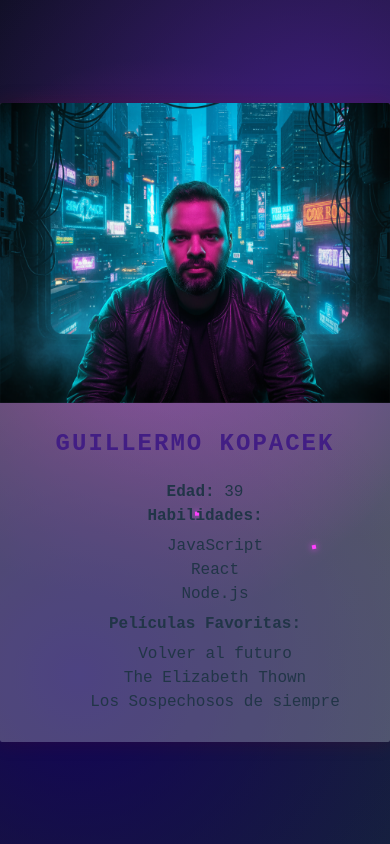
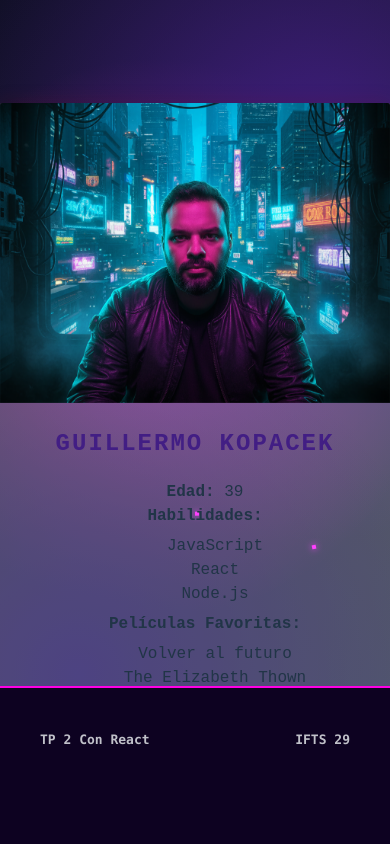
Before and after one commit to fraperrone/itfs29-FE-TPO2, a React (Vite) app: page / in a window 390 px wide. Built offline with nearby package versions, Linux system fonts and the light colour scheme.

Commit message:
Se continuo trabajando en la responsibidad del footer se modifo media query del footer en App.css

```diff
--- a/src/App.css
+++ b/src/App.css
@@ -4,6 +4,7 @@
   margin: 0 auto;
   padding: 2rem;
   text-align: center;
+
 }
 
 .logo {
@@ -34,6 +35,15 @@
   }
 }
 
+@media (max-width: 465px) {
+  #root{
+    margin: 0;
+    padding: 0;
+
+    width: 100%;
+  }
+}
+
 .card {
   padding: 2em;
 }
--- a/src/components/footer/footer.jsx
+++ b/src/components/footer/footer.jsx
@@ -44,14 +44,14 @@ const footerContainerRef = useRef(null);
         {/* Columna 1: Información del Proyecto */}
         <div className={styles.footerSection}>
           <h4>TP 2 Con React</h4>
-          <p>&copy; {currentYear} Grupo 9</p>
+          <p>&copy; {currentYear} Grupo 8</p>
         </div>
 
         {/* Columna 2: Información Académica */}
         <div className={styles.footerSection}>
           <h4>IFTS 29</h4>
-          <p>Desarrollo Front-End</p>
-          <p>Profesor: Luciano Ariel Martinez</p>
+          <p className='materia'>Desarrollo Front-End</p>
+          <p className='nombreProfesor'>Profesor: Luciano Ariel Martinez</p>
         </div>
 
         {/* Columna 3: Enlaces Relevantes */}
--- a/src/components/footer/footer.module.css
+++ b/src/components/footer/footer.module.css
@@ -64,6 +64,23 @@
 }
 
 @media (max-width: 543px) {
+    .footerLinks{
+        display: none;
+    }
+
+
+    p{
+        display: none;
+    }
+
+    .footerContainer{
+        margin: 0;
+    }
+
+
+}
+
+@media (max-height:788px) {
     .footerContainer{
         display: none;
     }
```
